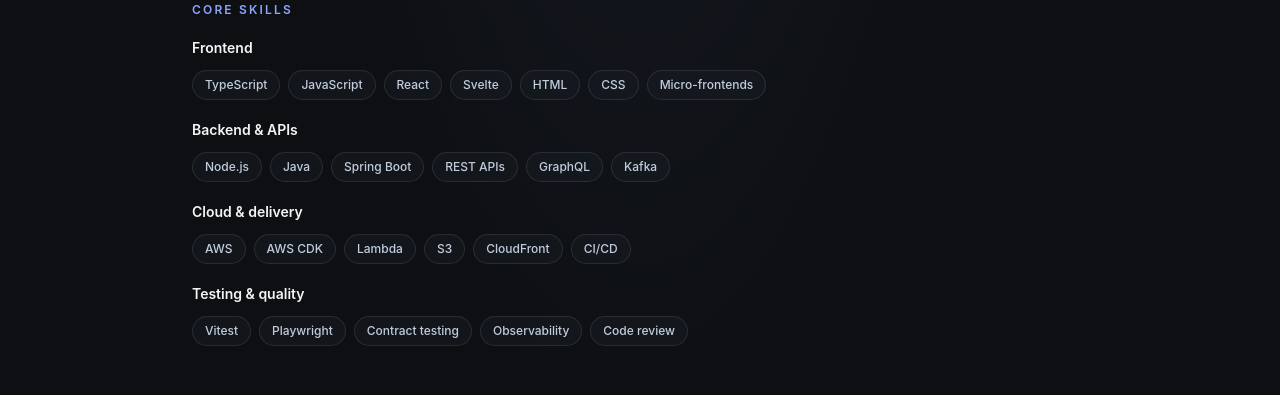
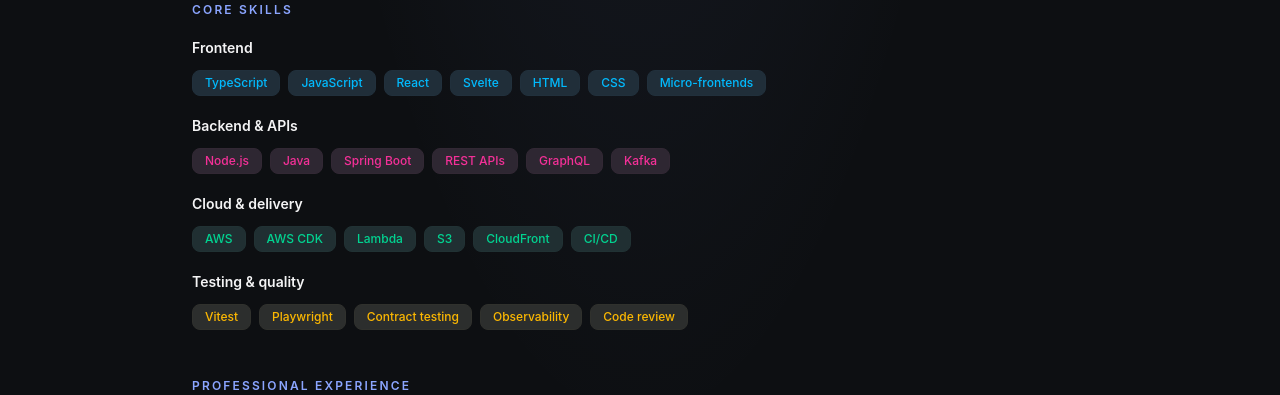
Before and after one commit to HUFGhani/hufghani.dev, a SvelteKit app: page /experience in a window 1280 px wide. Shown: the part 544-939 px from the top of the page. Built offline with nearby package versions, Linux system fonts and the light colour scheme.

Commit message:
Add colour to experience page technology tags

```diff
--- a/src/routes/experience/+page.svelte
+++ b/src/routes/experience/+page.svelte
@@ -36,7 +36,7 @@
 				<h3 class="mb-3 text-sm font-semibold">Frontend</h3>
 				<div class="flex flex-wrap gap-2">
 					{#each ['TypeScript', 'JavaScript', 'React', 'Svelte', 'HTML', 'CSS', 'Micro-frontends'] as skill}
-						<span class="rounded-full border border-base-content/10 bg-base-200/50 px-3 py-1.5 text-xs font-medium text-base-content/80">{skill}</span>
+						<span class="badge badge-soft badge-info px-3 py-3 text-xs font-medium transition-colors">{skill}</span>
 					{/each}
 				</div>
 			</div>
@@ -44,7 +44,7 @@
 				<h3 class="mb-3 text-sm font-semibold">Backend & APIs</h3>
 				<div class="flex flex-wrap gap-2">
 					{#each ['Node.js', 'Java', 'Spring Boot', 'REST APIs', 'GraphQL', 'Kafka'] as skill}
-						<span class="rounded-full border border-base-content/10 bg-base-200/50 px-3 py-1.5 text-xs font-medium text-base-content/80">{skill}</span>
+						<span class="badge badge-soft badge-secondary px-3 py-3 text-xs font-medium transition-colors">{skill}</span>
 					{/each}
 				</div>
 			</div>
@@ -52,7 +52,7 @@
 				<h3 class="mb-3 text-sm font-semibold">Cloud & delivery</h3>
 				<div class="flex flex-wrap gap-2">
 					{#each ['AWS', 'AWS CDK', 'Lambda', 'S3', 'CloudFront', 'CI/CD'] as skill}
-						<span class="rounded-full border border-base-content/10 bg-base-200/50 px-3 py-1.5 text-xs font-medium text-base-content/80">{skill}</span>
+						<span class="badge badge-soft badge-success px-3 py-3 text-xs font-medium transition-colors">{skill}</span>
 					{/each}
 				</div>
 			</div>
@@ -60,7 +60,7 @@
 				<h3 class="mb-3 text-sm font-semibold">Testing & quality</h3>
 				<div class="flex flex-wrap gap-2">
 					{#each ['Vitest', 'Playwright', 'Contract testing', 'Observability', 'Code review'] as skill}
-						<span class="rounded-full border border-base-content/10 bg-base-200/50 px-3 py-1.5 text-xs font-medium text-base-content/80">{skill}</span>
+						<span class="badge badge-soft badge-warning px-3 py-3 text-xs font-medium transition-colors">{skill}</span>
 					{/each}
 				</div>
 			</div>
```
